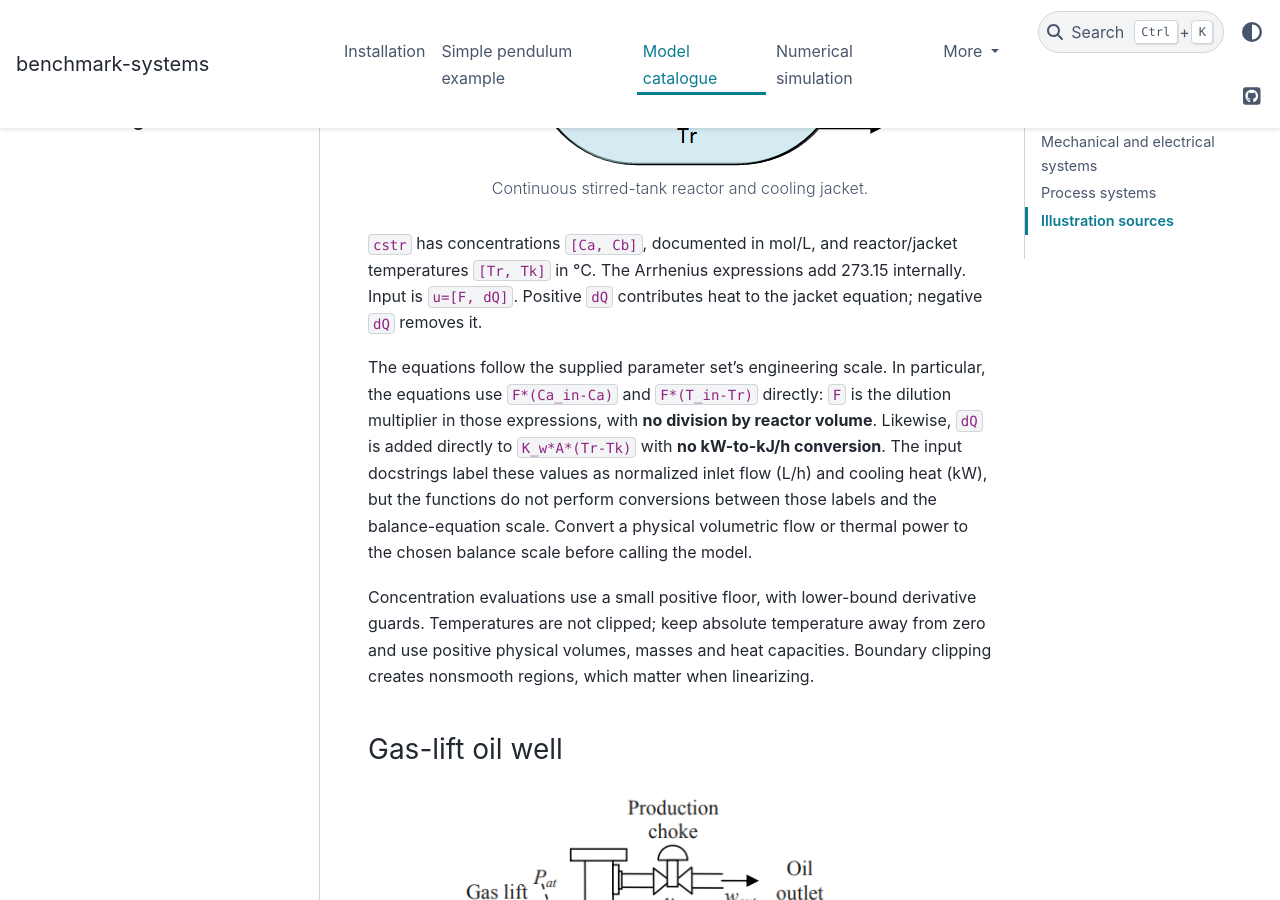
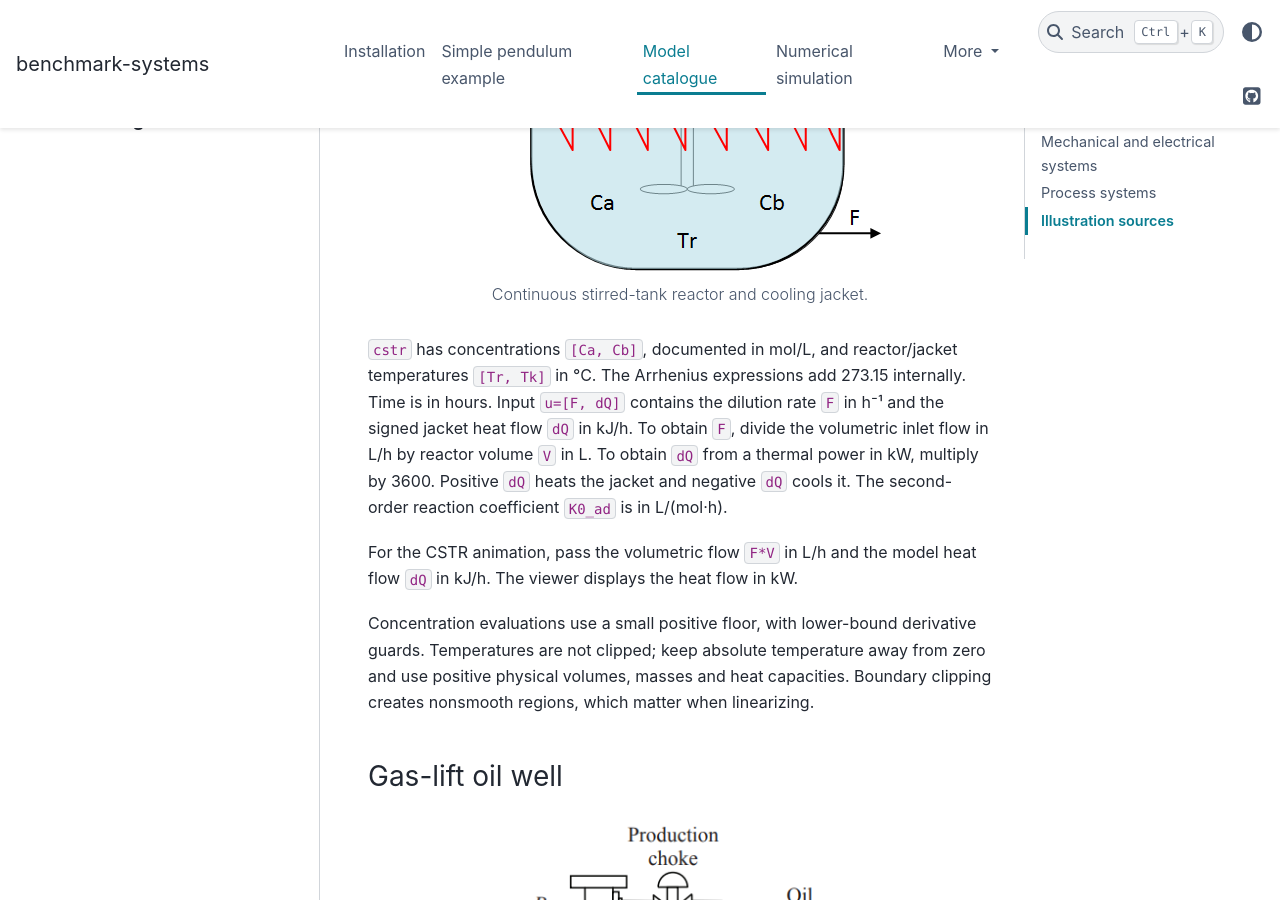
Before and after one commit to ggonzm/benchmark-systems, a Sphinx documentation site: the page built from docs/models.md, in a window 1280 px wide and 900 px high, scrolled down 9779 px. Built offline with Sphinx 7.4.7 and the PyData theme 0.15.4, drawn with Linux system fonts in a browser that asks for light colours; some of the changed text lies outside the part shown.

Commit message:
Correct benchmark dynamics and process annotations

```diff
--- a/docs/models.md
+++ b/docs/models.md
@@ -88,8 +88,12 @@
 
 `furuta_pendulum` orders its states as horizontal motor-arm angle `theta1`,
 pendulum-arm angle `theta2` (rad), then their velocities `omega1`, `omega2`
-(rad/s). `theta2=0` is downward and `theta2=pi` upward. Input `u` is motor
-voltage (V); the applied motor torque is `K*u`.
+(rad/s). `theta2=0` is downward and `theta2=pi` upward. Input `u` is a
+dimensionless signed motor command with a nominal range of `[-1, 1]`.
+The applied motor torque is `K*u`, where `K` is the torque in N·m at unit
+command. With the simplified voltage-to-torque approximation, use
+`u = V/Vmax` and `K = (Kt/R)*Vmax`, where `Kt` is the motor torque constant,
+`R` is the armature resistance, and `Vmax` is the voltage magnitude at full command.
 
 The model requires both arm masses, inertias about their centres of mass,
 friction coefficients, and explicit pivot-to-centre-of-mass distances `l1` and `l2`.
@@ -169,11 +173,11 @@
 double-pendulum model. All `2*(N+1)` states are differential.
 
 The `m` and `L` sequences must have matching lengths. When friction is
-enabled, `deltas` contains `N+1` entries: one for
-the cart-ground interaction and one for each rotational joint. The
-implementation forms friction magnitudes as `abs(deltas * velocities)`
-before assembling the equations. This is the implemented friction law;
-`deltas` are not simply a diagonal constant viscous-damping matrix. With
+enabled, `deltas` contains `N+1` linear viscous friction coefficients.
+The first is for cart motion relative to the ground, in N·s/m. The rest
+are for the rotational joints in order from the cart, in N·m·s/rad.
+The force on the cart is proportional to its velocity, and each joint
+torque opposes the relative angular velocity across the joint. With
 `deltas=None`, friction contributions are zero.
 
 ### Quadrotor: ODE and DAE
@@ -286,18 +290,15 @@
 
 `cstr` has concentrations `[Ca, Cb]`, documented in mol/L, and reactor/jacket
 temperatures `[Tr, Tk]` in °C. The Arrhenius expressions add 273.15 internally.
-Input is `u=[F, dQ]`. Positive `dQ` contributes heat to the jacket equation;
-negative `dQ` removes it.
+Time is in hours. Input `u=[F, dQ]` contains the dilution rate `F` in h⁻¹
+and the signed jacket heat flow `dQ` in kJ/h. To obtain `F`, divide the
+volumetric inlet flow in L/h by reactor volume `V` in L. To obtain `dQ`
+from a thermal power in kW, multiply by 3600. Positive `dQ` heats the jacket
+and negative `dQ` cools it. The second-order reaction coefficient `K0_ad`
+is in L/(mol·h).
 
-The equations follow the supplied parameter set's engineering scale. In particular, the
-equations use `F*(Ca_in-Ca)` and `F*(T_in-Tr)` directly: `F` is the dilution
-multiplier in those expressions, with **no division by reactor volume**.
-Likewise, `dQ` is added directly to `K_w*A*(Tr-Tk)` with **no kW-to-kJ/h
-conversion**. The input docstrings label these values as normalized inlet
-flow (L/h) and cooling heat (kW), but the functions do not perform conversions
-between those labels and the balance-equation scale. Convert a physical
-volumetric flow or thermal power to the chosen balance scale before calling
-the model.
+For the CSTR animation, pass the volumetric flow `F*V` in L/h and the
+model heat flow `dQ` in kJ/h. The viewer displays the heat flow in kW.
 
 Concentration evaluations use a small positive floor, with lower-bound
 derivative guards. Temperatures are not clipped; keep absolute temperature
@@ -367,12 +368,10 @@
 do not clip them as if they were ordinary nonnegative species concentrations.
 
 Input `u=q3` is the alkaline flow. Acid flow `q1` is a fixed parameter and
-buffer flow `d=q2` is a disturbance parameter. The source docstrings use
-mol/L for invariant concentrations, cm for `h` and `z`, cm² for area `A`,
-and L/s for flows. The equations use these numeric parameters directly,
-including division by `A` and `h`, without an explicit litre-to-cm³
-conversion. Keep the original parameter scaling consistent; when introducing
-a new dimensional data set, reconcile its flow/geometry scale before use.
+buffer flow `d=q2` is a disturbance parameter. Supply all flows in mL/s,
+equivalent to cm³/s. Time is in seconds, invariant concentrations in mol/L,
+`h` and `z` in cm, and area `A` in cm². The coefficient `Cv4` has units
+of mL/(s·cmⁿ), so the outlet flow `Cv4*(h+z)**n` is also in mL/s.
 
 The model requires positive liquid height and a valid real-valued outlet-flow expression
 `Cv4*(h+z)**n`. The initial pH must satisfy the nonlinear algebraic
```
Also changed, not shown: docs/api/animations.md (+3 -0 lines), 11 other files.
